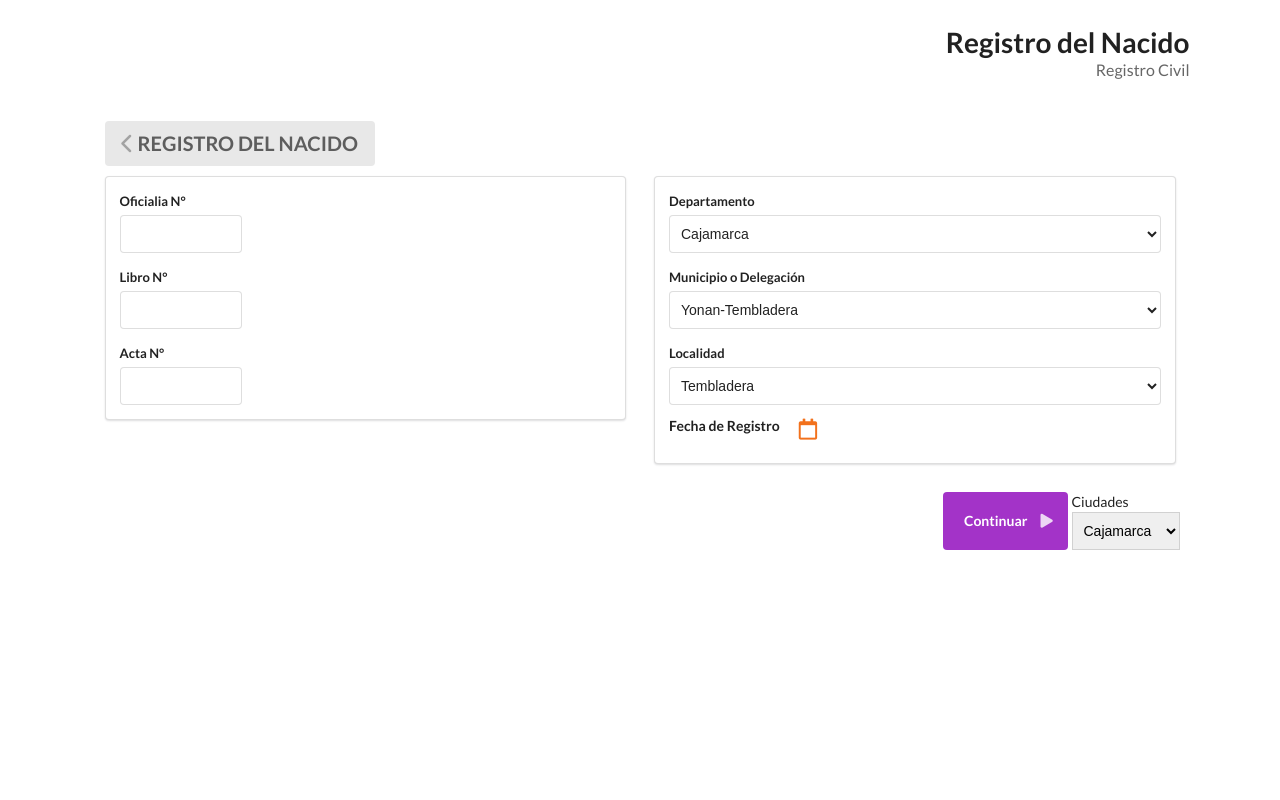
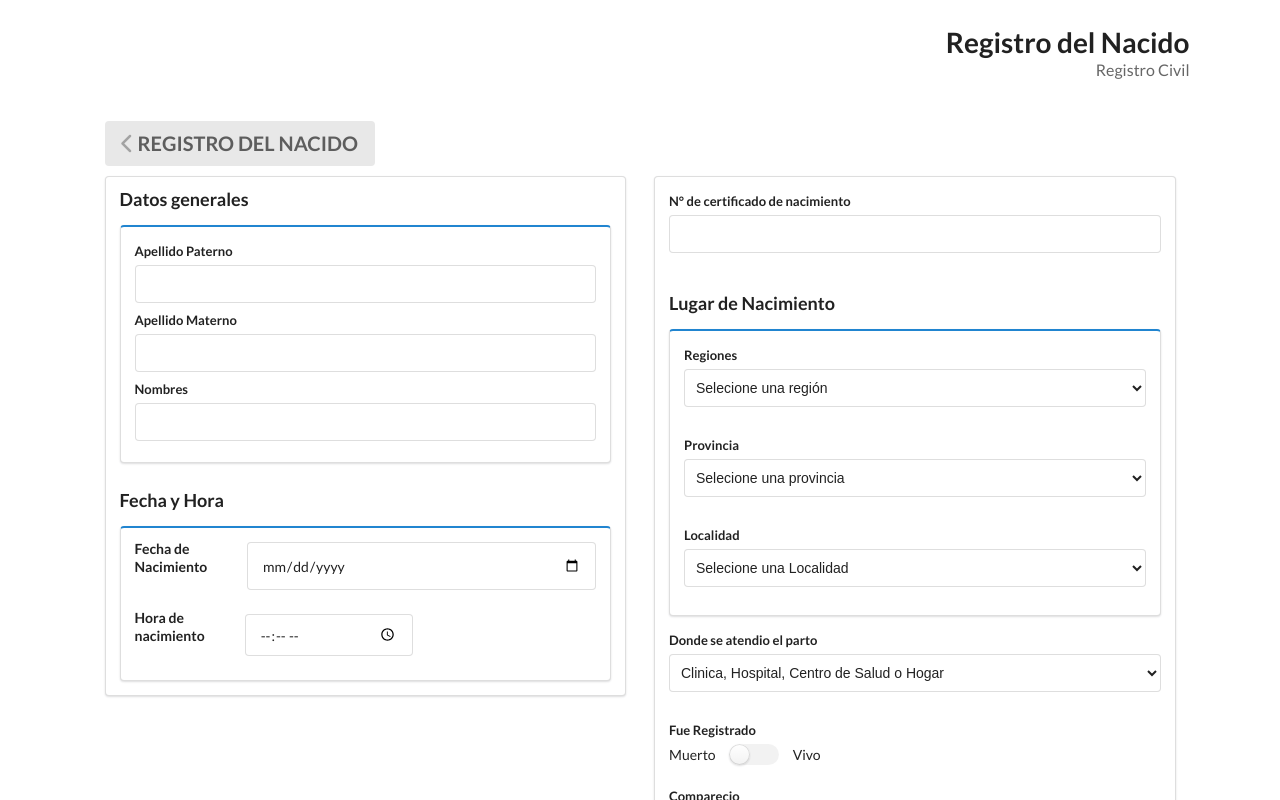
Before and after one commit to GatitosAlegres/formbb, a Vue app in the folder vuejs/: page /registro in a window 1280 px wide. Shown: the top 800 px of the page. Built offline with nearby package versions, Linux system fonts and the light colour scheme.

Commit message:
NewbornR screen finish

```diff
--- a/vuejs/public/index.html
+++ b/vuejs/public/index.html
@@ -1,21 +1,31 @@
 <!DOCTYPE html>
 <html lang="">
+
 <head>
   <meta charset="utf-8">
   <meta http-equiv="X-UA-Compatible" content="IE=edge">
   <meta name="viewport" content="width=device-width,initial-scale=1.0">
   <link rel="icon" href="<%= BASE_URL %>favicon.ico">
   <title>VueJS</title>
-    <link rel="stylesheet" href="https://cdnjs.cloudflare.com/ajax/libs/semantic-ui/2.4.1/semantic.min.css" integrity="sha512-8bHTC73gkZ7rZ7vpqUQThUDhqcNFyYi2xgDgPDHc+GXVGHXq+xPjynxIopALmOPqzo9JZj0k6OqqewdGO3EsrQ==" crossorigin="anonymous" referrerpolicy="no-referrer" />
-    <link rel="stylesheet" href="https://cdnjs.cloudflare.com/ajax/libs/font-awesome/6.0.0-beta3/css/all.min.css" integrity="sha512-Fo3rlrZj/k7ujTnHg4CGR2D7kSs0v4LLanw2qksYuRlEzO+tcaEPQogQ0KaoGN26/zrn20ImR1DfuLWnOo7aBA==" crossorigin="anonymous" referrerpolicy="no-referrer" />
+  <link rel="stylesheet" href="https://cdnjs.cloudflare.com/ajax/libs/semantic-ui/2.4.1/semantic.min.css"
+    integrity="sha512-8bHTC73gkZ7rZ7vpqUQThUDhqcNFyYi2xgDgPDHc+GXVGHXq+xPjynxIopALmOPqzo9JZj0k6OqqewdGO3EsrQ=="
+    crossorigin="anonymous" referrerpolicy="no-referrer" />
+  <link rel="stylesheet" href="https://cdnjs.cloudflare.com/ajax/libs/font-awesome/6.0.0-beta3/css/all.min.css"
+    integrity="sha512-Fo3rlrZj/k7ujTnHg4CGR2D7kSs0v4LLanw2qksYuRlEzO+tcaEPQogQ0KaoGN26/zrn20ImR1DfuLWnOo7aBA=="
+    crossorigin="anonymous" referrerpolicy="no-referrer" />
 </head>
+
 <body>
   <noscript>
-      <strong>We're sorry but <%= htmlWebpackPlugin.options.title %> doesn't work properly without JavaScript enabled. Please enable it to continue.</strong>
+    <strong>We're sorry but <%= htmlWebpackPlugin.options.title %> doesn't work properly without JavaScript enabled.
+        Please enable it to continue.</strong>
   </noscript>
   <div id="app"></div>
   <!-- built files will be auto injected -->
 </body>
-  <script src="https://cdnjs.cloudflare.com/ajax/libs/semantic-ui/2.4.1/semantic.min.js" integrity="sha512-dqw6X88iGgZlTsONxZK9ePmJEFrmHwpuMrsUChjAw1mRUhUITE5QU9pkcSox+ynfLhL15Sv2al5A0LVyDCmtUw==" crossorigin="anonymous" referrerpolicy="no-referrer"></script>
-  <script src="https://cdnjs.cloudflare.com/ajax/libs/jquery/3.3.1/jquery.min.js" integrity="sha512-+NqPlbbtM1QqiK8ZAo4Yrj2c4lNQoGv8P79DPtKzj++l5jnN39rHA/xsqn8zE9l0uSoxaCdrOgFs6yjyfbBxSg==" crossorigin="anonymous" referrerpolicy="no-referrer"></script>
+<script src="https://code.jquery.com/jquery-3.2.1.min.js"></script>
+<script src="https://cdnjs.cloudflare.com/ajax/libs/semantic-ui/2.4.1/semantic.min.js"
+  integrity="sha512-dqw6X88iGgZlTsONxZK9ePmJEFrmHwpuMrsUChjAw1mRUhUITE5QU9pkcSox+ynfLhL15Sv2al5A0LVyDCmtUw=="
+  crossorigin="anonymous" referrerpolicy="no-referrer"></script>
+
 </html>
--- a/vuejs/src/components/ComboBox.vue
+++ b/vuejs/src/components/ComboBox.vue
@@ -1,23 +1,29 @@
 <template>
+  <form class="ui form">
     <div class="field">
       <label>{{ titleCombo }}</label>
-    <select name="departamentos" id="departamentos" class="ui fluid dropdown" >
-       <option  v-for="(item, index) in items"
+      <select
+        name="name"
+        id="departamentos"
+        class="ui search dropdown"
+      >
+        <option :value="a">{{ firstItem }}</option>
+        <option
+          v-for="(item, index) in items"
           :key="index"
           :label="item"
-                :value="item">
-                {{item}}
+          :value="item"
+        >
+          {{ item }}
         </option>
       </select>
     </div>
+  </form>
 </template>
 <script>
 export default {
   name: "ComboBox",
-  props: [
-    'titleCombo',
-    'items'
-  ]
+  props: ["titleCombo", "items", "firstItem"],
 };
 </script>
 <style>
--- /dev/null
+++ b/vuejs/src/components/InputCheckBox.vue
@@ -0,0 +1,27 @@
+<template>
+  <form class="ui form form-radio">
+    <label>{{ firstOption }}</label>
+    <div class="ui fitted toggle checkbox">
+      <input
+        type="checkbox"
+        class="input-radio"
+        v-model="checked"
+      /><label></label>
+    </div>
+    <label>{{ secondOption }}</label>
+  </form>
+</template>
+<script>
+export default {
+  name: "InputRadio",
+  props: ["firstOption", "secondOption"],
+};
+</script>
+<style>
+.form-radio {
+  display: flex;
+  justify-content: flex-start;
+  gap: 1em;
+  align-items: center;
+}
+</style>
--- /dev/null
+++ b/vuejs/src/components/InputNumber.vue
@@ -0,0 +1,16 @@
+<template>
+  <form class="ui form">
+    <div class="field">
+      <label>{{title}}</label>
+      <input type="number" name="" placeholder="" />
+    </div>
+  </form>
+</template>
+<script>
+export default {
+  name: "InputNumber",
+  props: ["title", "name"],
+};
+</script>
+<style>
+</style>
--- /dev/null
+++ b/vuejs/src/components/InputRadio.vue
@@ -0,0 +1,17 @@
+<template>
+    <div class="ui form">
+        <div class="ui radio checkbox">
+        <input type="radio" name="frequency" checked="checked">
+        <label>{{title}}</label>
+      </div>
+    </div>
+</template>
+<script>
+export default {
+    name: "InputRadio",
+    props: ["title"]
+}
+</script>
+<style lang="">
+
+</style>
--- /dev/null
+++ b/vuejs/src/components/InputText.vue
@@ -0,0 +1,16 @@
+<template>
+  <form class="ui form">
+    <div class="field">
+      <label>{{title}}</label>
+      <input type="text" name="" placeholder="" />
+    </div>
+  </form>
+</template>
+<script>
+export default {
+  name: "InputText",
+  props: ["title", "name"],
+};
+</script>
+<style>
+</style>
--- /dev/null
+++ b/vuejs/src/containers/Inputs.js
@@ -0,0 +1,11 @@
+import InputNumber from '../components/InputNumber.vue'
+import InputText from '../components/InputText.vue'
+import InputCheckBox from '../components/InputCheckBox.vue'
+import InputRadio from '../components/InputRadio.vue'
+
+export default {
+    InputNumber,
+    InputText,
+    InputCheckBox,
+    InputRadio
+}
--- /dev/null
+++ b/vuejs/src/data/db.js
@@ -0,0 +1,31 @@
+const regionesPeru = [
+    'Amazonas',
+    'Ancash',
+    'Apurimac',
+    'Arequipa',
+    'Ayacucho',
+    'Cajamarca',
+    'Callao',
+    'Cusco',
+    'Huancavelica',
+    'Huanuco',
+    'Ica',
+    'Junin',
+    'La Libertad',
+    'Lambayeque',
+    'Lima',
+    'Loreto',
+    'Madre de Dios',
+    'Moquegua',
+    'Pasco',
+    'Piura',
+    'Puno',
+    'San Martin',
+    'Tacna',
+    'Tumbes',
+    'Ucayali'
+  ];
+
+export default {
+  regionesPeru
+};
--- a/vuejs/src/screens/NewbornR.vue
+++ b/vuejs/src/screens/NewbornR.vue
@@ -16,17 +16,26 @@
       <div class="column">
         <div class="ui segment">
           <form class="ui form">
-            <div class="four wide field">
-              <label>Oficialia N°</label>
-              <input type="number" name="oficialia" />
+            <h3 class="ui header">Datos generales</h3>
+            <div class="ui blue segment">
+              <InputText :title="'Apellido Paterno'" />
+              <InputText :title="'Apellido Materno'" />
+              <InputText :title="'Nombres'" />
             </div>
-            <div class="four wide field">
-              <label>Libro N°</label>
-              <input type="number" name="libro" />
-            </div>
-            <div class="four wide field">
-              <label>Acta N°</label>
-              <input type="number" name="acta" />
+            <h3 class="ui header">Fecha y Hora</h3>
+            <div class="ui blue segment">
+              <div class="field" id="date">
+                <p class="ui tiny header" style="padding-right: 16px">
+                  Fecha de Nacimiento
+                </p>
+                <input type="date" />
+              </div>
+              <div class="field" style="display: flex; align-items: center">
+                <p class="ui tiny header" style="padding-right: 40px">
+                  Hora de <br />nacimiento
+                </p>
+                <input type="time" style="width: 12rem" />
+              </div>
             </div>
           </form>
         </div>
@@ -35,32 +44,46 @@
         <div class="ui segment">
           <form class="ui form">
             <div class="field">
-              <label>Departamento</label>
-              <select
-                name="departamentos"
-                id="departamentos"
-                class="ui fluid dropdown"
-              >
-                <option value="">Cajamarca</option>
-              </select>
+              <InputNumber :title="'N° de certificado de nacimiento'" />
+            </div>
+            <h3 class="ui header">Lugar de Nacimiento</h3>
+            <div class="ui blue segment">
+              <div class="field">
+                <ComboBox
+                  :first-item="'Selecione una región'"
+                  :title-combo="'Regiones'"
+                  :items="regionesPeru"
+                />
+              </div>
+              <div class="field">
+                <ComboBox
+                  :first-item="'Selecione una provincia'"
+                  :title-combo="'Provincia'"
+                />
+              </div>
+              <div class="field">
+                <ComboBox
+                  :first-item="'Selecione una Localidad'"
+                  :title-combo="'Localidad'"
+                />
+              </div>
             </div>
             <div class="field">
-              <label>Municipio o Delegación</label>
-              <select name="municipio" id="municipio" class="ui fluid dropdown">
-                <option value="">Yonan-Tembladera</option>
-              </select>
+              <ComboBox
+                :first-item="'Clinica, Hospital, Centro de Salud o Hogar'"
+                :title-combo="'Donde se atendio el parto'"
+              />
             </div>
             <div class="field">
-              <label>Localidad</label>
-              <select name="localidad" id="localidad" class="ui fluid dropdown">
-                <option value="">Tembladera</option>
-              </select>
+              <label>Fue Registrado</label>
+              <InputCheckBox :first-option="'Muerto'" :second-option="'Vivo'" />
             </div>
-            <div class="field" id="date">
-              <p class="ui tiny header" style="padding-right: 16px">
-                Fecha de Registro
-              </p>
-              <i class="calendar outline icon large orange"></i>
+            <div class="field">
+              <ComboBox
+                :first-item="'Seleccione una opción'"
+                :title-combo="'Comparecio'"
+                :items="['Mama', 'Papa']"
+              />
             </div>
           </form>
         </div>
@@ -70,9 +93,7 @@
       <button class="ui button purple">
         Continuar<i class="play icon" style="padding-left: 16px"></i>
       </button>
-      <ComboBox :title-combo='titleCombo' :items='ciudades' />
     </div>
-    <!-- <div class="ui vertical divider" /> -->
   </div>
 </template>
 
@@ -97,32 +118,35 @@
   padding-left: 1em;
 }
 
+.field {
+  padding-bottom: 0.5rem;
+}
+
 #date {
   display: flex;
 }
 </style>
 <script>
+import ComboBox from "../components/ComboBox.vue";
+import Inputs from "../containers/Inputs";
+import Data from "../data/db.js";
 
-import ComboBox from "../components/ComboBox.vue";
-
-const ciudades = [
-  "Cajamarca",
-  "Cajabamba",
-  "Celendin",
-  "Chota",
-  "Contumaza",
-];
+const { regionesPeru } = Data;
+const { InputNumber, InputCheckBox, InputText } = Inputs;
 
 export default {
   name: "NewbornR",
   data: () => ({
     title: "Registro del Nacido",
     subtitle: "Registro Civil",
-    titleCombo: "Ciudades",
-    ciudades: ciudades
+    titleCombo: "Regiones",
+    regionesPeru,
   }),
   components: {
-    ComboBox
-  }
+    ComboBox,
+    InputNumber,
+    InputCheckBox,
+    InputText,
+  },
 };
 </script>
```
Also changed, not shown: vuejs/src/data/simulatedDB.ts (deleted, +0 -13 lines), vuejs/src/core/navigation.js (deleted). Lines whose indentation alone changed are shown as unchanged.
